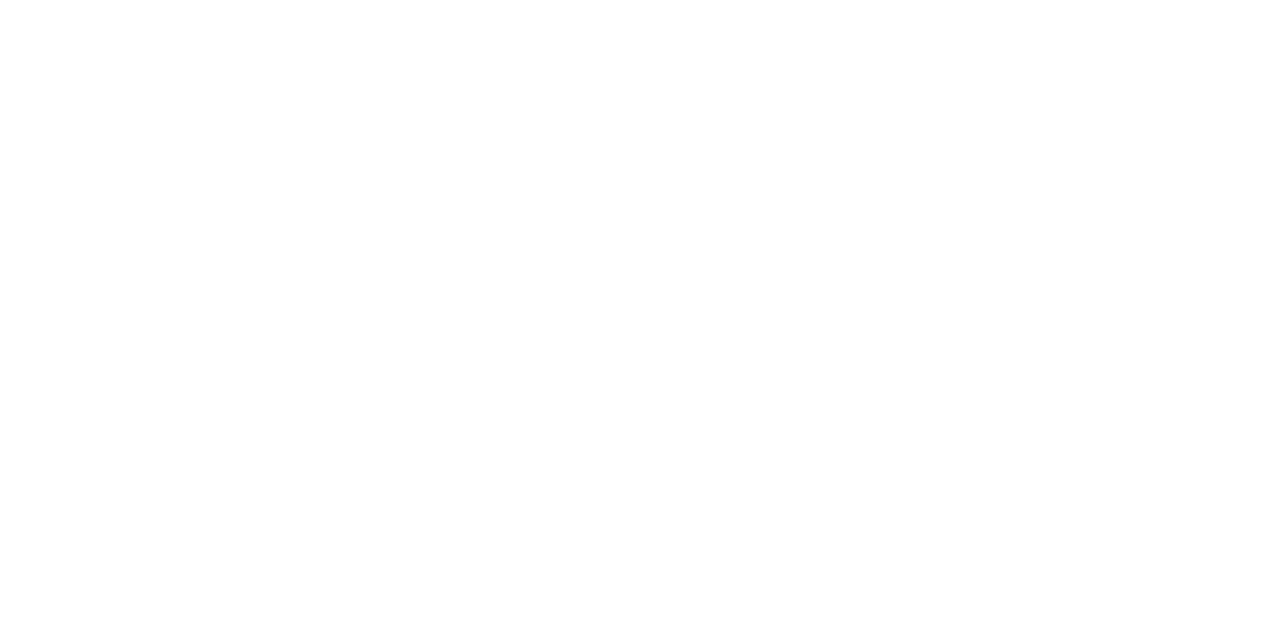
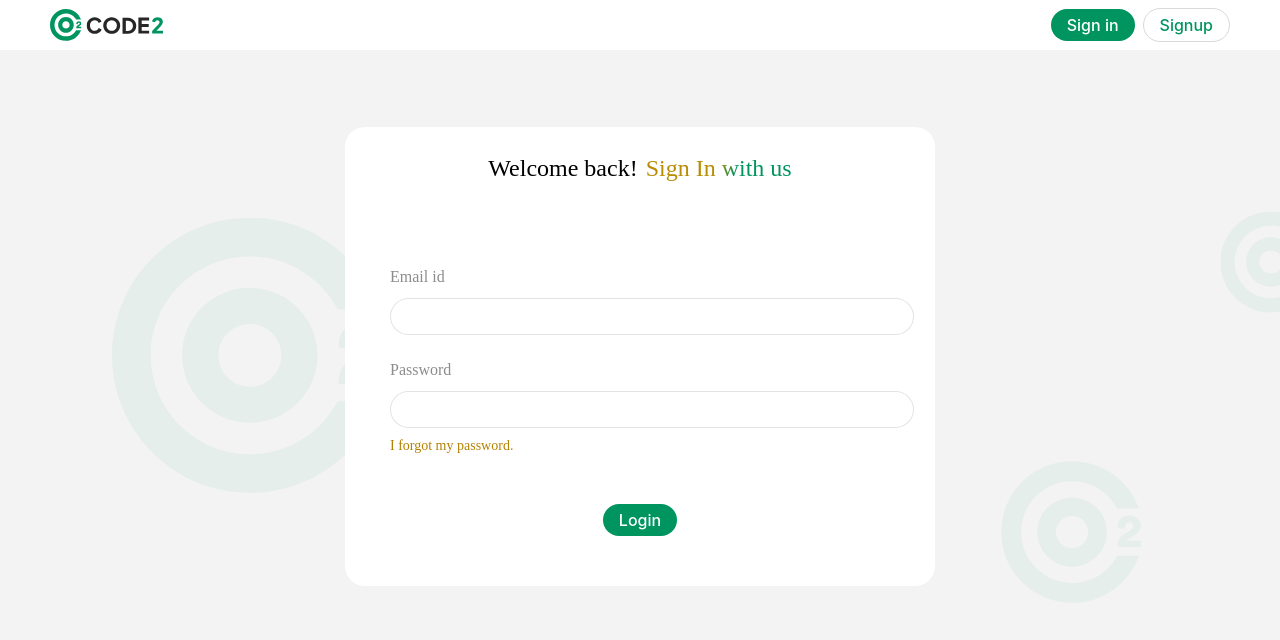
Before and after one commit to lovearya05/code2redirect, a React (Create React App) app: page /code2redirect/login in a window 1280 px wide. Before the commit this address had no page. Shown: the top 640 px of the page. Built offline with nearby package versions, Linux system fonts and the light colour scheme.

Commit message:
type added to inputs

```diff
--- a/package.json
+++ b/package.json
@@ -1,6 +1,7 @@
 {
   "name": "code2redirect",
   "version": "0.1.0",
+  "homepage": "https://lovearya05.github.io/code2redirect",
   "private": true,
   "dependencies": {
     "@testing-library/jest-dom": "^5.17.0",
@@ -15,6 +16,8 @@
   "scripts": {
     "start": "react-scripts start",
     "build": "react-scripts build",
+    "predeploy": "npm run build",
+    "deploy": "gh-pages -d build",
     "test": "react-scripts test",
     "eject": "react-scripts eject"
   },
@@ -35,5 +38,8 @@
       "last 1 firefox version",
       "last 1 safari version"
     ]
+  },
+  "devDependencies": {
+    "gh-pages": "^6.1.0"
   }
 }
--- a/src/routes/index.js
+++ b/src/routes/index.js
@@ -11,10 +11,10 @@
     <div style={{ width: "100%" }}>
 
         <Routes>
-          <Route exact path="/code2/" element={<Splash />}></Route>
-          <Route exact path="/code2/signup" element={<Signup />}></Route>
-          <Route exact path="/code2/login" element={<Login />}></Route>
-          <Route exact path="/code2/thankYou" element={<ThankYou />}></Route>
+          <Route exact path="/code2redirect/" element={<Splash />}></Route>
+          <Route exact path="/code2redirect/signup" element={<Signup />}></Route>
+          <Route exact path="/code2redirect/login" element={<Login />}></Route>
+          <Route exact path="/code2redirect/thankYou" element={<ThankYou />}></Route>
         </Routes>
 
     </div>
--- a/src/screens/Login/Login.js
+++ b/src/screens/Login/Login.js
@@ -12,7 +12,7 @@
 
   const navigate = useNavigate();
     const handleNavigate = (page)=>{
-        navigate('/code2/'+page)
+        navigate('/code2redirect/'+page)
       }
   return (
     <div className='web_background' >
@@ -31,7 +31,7 @@
                 </div>
                 <div style={{paddingTop:'12%'}} >
                 <Text_Input inputName='Email id' />
-                <Text_Input inputName='Password' />
+                <Text_Input inputName='Password' type='password'  />
 
                 </div>
 
--- a/src/screens/navbar/NavbarMobileView.js
+++ b/src/screens/navbar/NavbarMobileView.js
@@ -5,7 +5,7 @@
 function NavbarMobileView({page=''}) {
     const navigate = useNavigate();
     const handleNavigate = (page)=>{
-      navigate('/code2/'+page)
+      navigate('/code2redirect/'+page)
     }
   return (
     <div style={{paddingLeft: '9%', marginTop:'12%'}} >
--- a/src/screens/navbar/SignUpLoginNavbar.js
+++ b/src/screens/navbar/SignUpLoginNavbar.js
@@ -11,7 +11,7 @@
   const navigate = useNavigate();
 
   const handleNavigate = (page)=>{
-    navigate('/code2/'+page)
+    navigate('/code2redirect/'+page)
   }
 
   return (
--- a/src/screens/signup/Signup.js
+++ b/src/screens/signup/Signup.js
@@ -12,7 +12,7 @@
 function Signup() {
     const navigate = useNavigate();
     const handleNavigate = (page)=>{
-        navigate('/code2/'+page)
+        navigate('/code2redirect/'+page)
       }
   return (
     <div className='web_background' >
@@ -34,7 +34,7 @@
                 <Text_Input inputName='Name' />
                 <Text_Input inputName='Contact number' />
                 <Text_Input inputName='Email id' />
-                <Text_Input inputName='Password' />
+                <Text_Input inputName='Password' type='password'  />
 
 
                 <div className='allCenter' style={{marginTop:50}} >
--- a/src/screens/splash/Splash.js
+++ b/src/screens/splash/Splash.js
@@ -14,12 +14,12 @@
 function Splash() {
   // useEffect(()=>{
     //   const inter = setTimeout(()=>{
-      //   navigate('/code2/signup')
+      //   navigate('/code2redirect/signup')
       //   },2000)
       // },[])
       const navigate = useNavigate();
   const handleNavigate = (page)=>{
-    navigate('/code2/'+page)
+    navigate('/code2redirect/'+page)
   }
 
   return (
--- a/src/utilityComponents/Text_Input.js
+++ b/src/utilityComponents/Text_Input.js
@@ -1,11 +1,11 @@
 import React from 'react'
 import './utility.css'
 
-function Text_Input({inputName=''}) {
+function Text_Input({inputName='', type='text'}) {
   return (
     <div>
         <div className='inputText' >{inputName}</div>
-        <input type='text' className='inputDesign' />
+        <input type={type} className='inputDesign' />
     </div>
   )
 }
```
Also changed, not shown: 1 other file (tests, documents, lock files or other folders).
